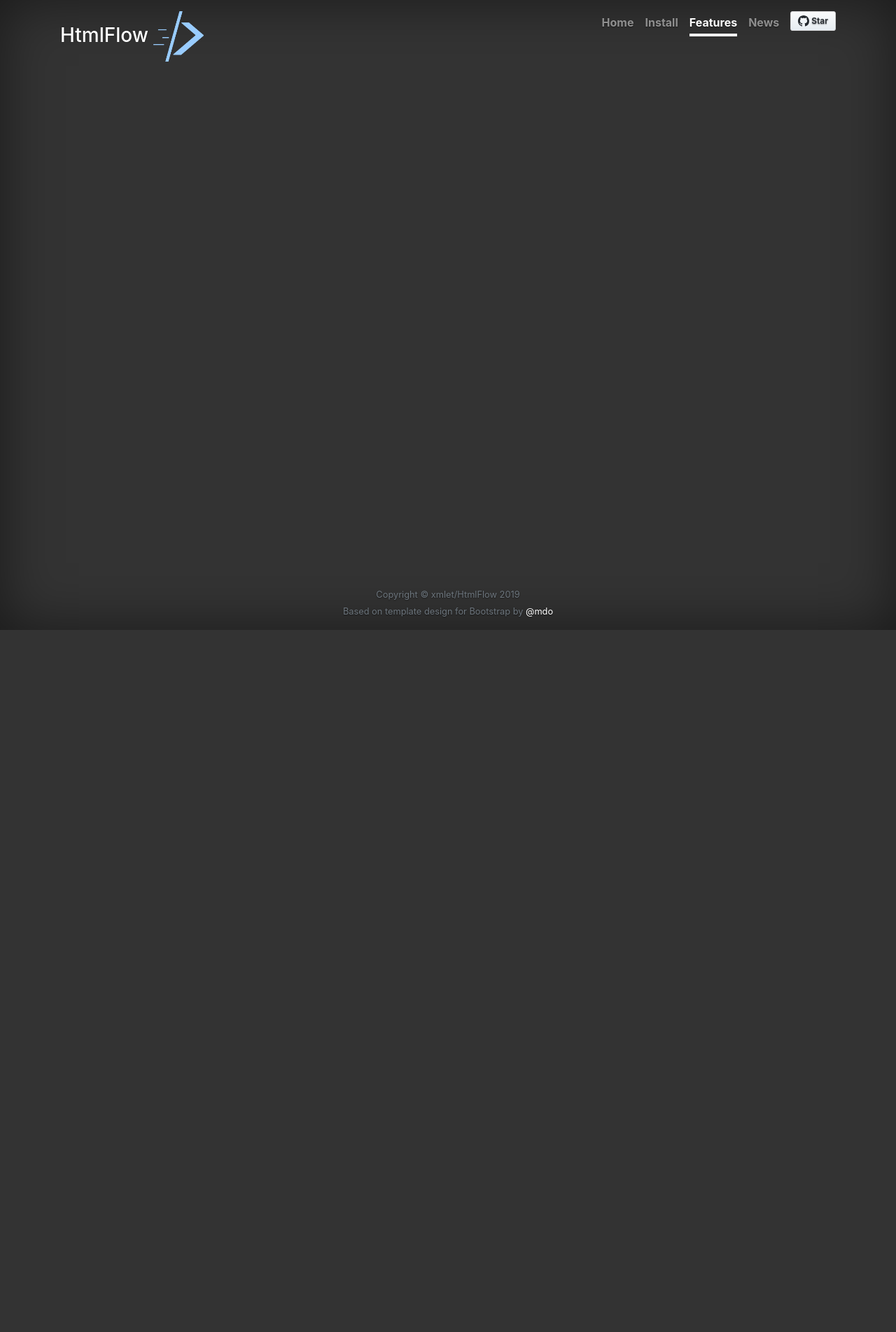
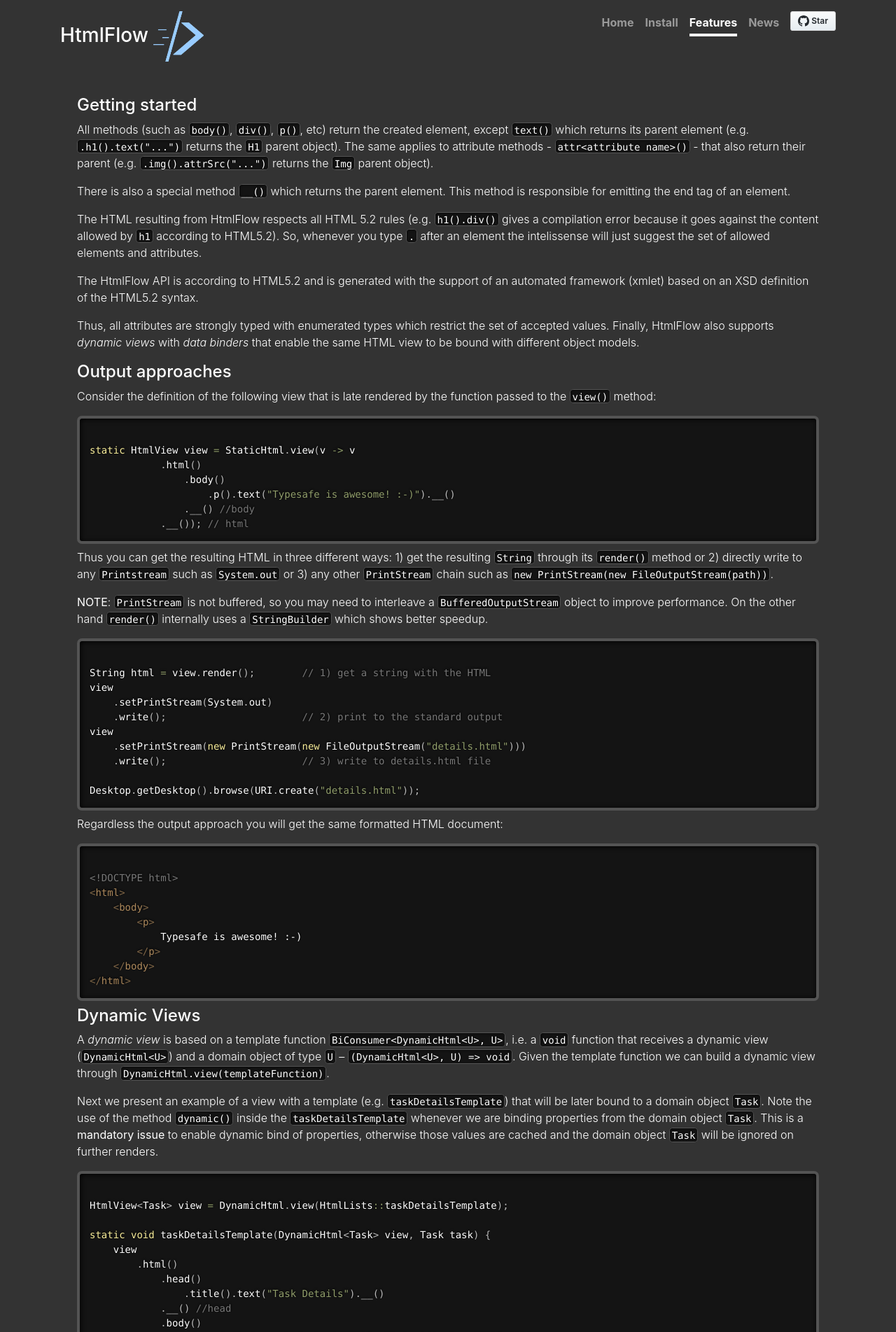
Before and after one commit to xmlet/HtmlFlow, a Jekyll site: the page built from features.md, in a window 1280 px wide. Shown: the top 1903 px of the page at 70% size. Built offline with Jekyll 4.4.1, drawn with Linux system fonts in a browser that asks for light colours; comment, search, counter and statistics services are not loaded; before the commit the page ends 900 px from its top, so only the background shows below that; some of the changed text lies outside the part shown.

Commit message:
Add remaining content

```diff
--- a/_layouts/default.html
+++ b/_layouts/default.html
@@ -6,9 +6,9 @@
 <body>
     <div class="container d-flex w-100 h-100 p-3 mx-auto flex-column">
         {% include nav.html %}
-            <main role="main" class="inner cover">
-                {{ content }}
-            </main>
+        <main role="main" class="inner cover">
+            {{ content }}
+        </main>
         {% include footer.html %}
     </div>
     <script src="{{ site.url }}/js/prism.js"></script>
--- a/css/cover.css
+++ b/css/cover.css
@@ -19,23 +19,24 @@ a:hover {
   border: .05rem solid #fff;
 }
 
+p, .lead{
+  font-size: 1em;
+  font-weight: 300;
+}
+
+.lead a {
+  text-decoration: underline
+}
 
 /*
  * Base structure
  */
 
-html,
 body {
-  height: 100%;
   background-color: #333;
-}
-
-body {
   display: -ms-flexbox;
   display: flex;
   color: #fff;
-  text-shadow: 0 .05rem .1rem rgba(0, 0, 0, .5);
-  box-shadow: inset 0 0 5rem rgba(0, 0, 0, .5);
 }
 
 /*
@@ -83,10 +84,13 @@ body {
  */
 .cover {
   padding: 0 1.5rem;
+  height: 100%;
+
 }
 .cover .btn-lg {
   padding: .75rem 1.25rem;
   font-weight: 700;
+  font-size: 1em
 }
 
 
--- a/features.html
+++ /dev/null
@@ -1,5 +0,0 @@
----
-layout: default
-title: "Features"
-description: "HtmlFlow main features"
----
--- /dev/null
+++ b/features.md
@@ -0,0 +1,194 @@
+---
+layout: default
+title: "Features"
+description: "HtmlFlow main features"
+---
+
+#### Getting started
+
+All methods (such as `body()`, `div()`, `p()`, etc) return the created element,
+except `text()` which returns its parent element (e.g. `.h1().text("...")` returns
+the `H1` parent object).
+The same applies to attribute methods - `attr<attribute name>()` - that also
+return their parent (e.g. `.img().attrSrc("...")` returns the `Img` parent object).
+
+There is also a special method `__()` which returns the parent element.
+This method is responsible for emitting the end tag of an element.
+
+The HTML resulting from HtmlFlow respects all HTML 5.2 rules (e.g. `h1().div()`
+gives a compilation error because it goes against the content
+allowed by `h1` according to HTML5.2). So, whenever you type `.` after an element
+the intelissense will just suggest the set of allowed elements and attributes.
+
+The HtmlFlow API is according to HTML5.2 and is generated with the support
+of an automated framework ([xmlet](https://github.com/xmlet/)) based on an [XSD
+definition of the HTML5.2](https://github.com/xmlet/HtmlApiFaster/blob/master/src/main/resources/html_5_2.xsd)
+syntax.
+
+Thus, all attributes are strongly typed with enumerated types which restrict
+the set of accepted values.
+Finally, HtmlFlow also supports [_dynamic views_](#dynamic-views) with *data binders* that enable
+the same HTML view to be bound with different object models.
+
+#### Output approaches
+
+Consider the definition of the following view that is late rendered by the function
+passed to the `view()` method:
+
+<pre><code class="language-java">
+static HtmlView view = StaticHtml.view(v -> v
+            .html()
+                .body()
+                    .p().text("Typesafe is awesome! :-)").__()
+                .__() //body
+            .__()); // html
+</code></pre>
+
+Thus you can get the resulting HTML in three different ways:
+1) get the resulting `String` through its `render()` method or
+2) directly write to any `Printstream` such as `System.out` or
+3) any other `PrintStream` chain such as `new PrintStream(new FileOutputStream(path))`.
+
+**NOTE**: `PrintStream` is not buffered, so you may need to interleave a `BufferedOutputStream`
+object to improve performance.
+On the other hand `render()` internally uses a `StringBuilder` which shows better speedup.
+
+<pre><code class="language-java">
+String html = view.render();        // 1) get a string with the HTML
+view
+    .setPrintStream(System.out)
+    .write();                       // 2) print to the standard output
+view
+    .setPrintStream(new PrintStream(new FileOutputStream("details.html")))
+    .write();                       // 3) write to details.html file
+
+Desktop.getDesktop().browse(URI.create("details.html"));
+</code></pre>
+
+Regardless the output approach you will get the same formatted HTML document:
+
+<pre><code class="language-markup">
+<!DOCTYPE html>
+&lt;html>
+    &lt;body>
+        &lt;p>
+            Typesafe is awesome! :-)
+        &lt;/p>
+    &lt;/body>
+&lt;/html>
+</code></pre>
+
+#### Dynamic Views
+
+A _dynamic view_ is based on a template function `BiConsumer<DynamicHtml<U>, U>`, i.e.
+a `void` function that receives a dynamic view (`DynamicHtml<U>`) and a domain object of type `U` --
+`(DynamicHtml<U>, U) => void`.
+Given the template function we can build a dynamic view through `DynamicHtml.view(templateFunction)`.
+
+Next we present an example of a view with a template (e.g. `taskDetailsTemplate`) that will be later
+bound to a domain object `Task`.
+Note the use of the method `dynamic()` inside the `taskDetailsTemplate` whenever we are
+binding properties from the domain object `Task`.
+This is a **mandatory issue** to enable dynamic bind of properties, otherwise those values are
+cached and the domain object `Task` will be ignored on further renders.
+
+<pre><code class="language-java">
+HtmlView&lt;Task> view = DynamicHtml.view(HtmlLists::taskDetailsTemplate);
+
+static void taskDetailsTemplate(DynamicHtml&lt;Task> view, Task task) {
+    view
+        .html()
+            .head()
+                .title().text("Task Details").__()
+            .__() //head
+            .body()
+                .dynamic(body -> body.text("Title:").text(task.getTitle()))
+                .br().__()
+                .dynamic(body -> body.text("Description:").text(task.getDescription()))
+                .br().__()
+                .dynamic(body -> body.text("Priority:").text(task.getPriority()))
+            .__() //body
+        .__(); // html
+}
+</code></pre>
+
+Next we present an example binding this same view with different domain objects,
+producing different HTML documents.
+
+<pre><code class="language-java">
+List&lt;Task> tasks = Arrays.asList(
+    new Task(3, "ISEL MPD project", "A Java library for serializing objects in HTML.", Priority.High),
+    new Task(4, "Special dinner", "Moonlight dinner!", Priority.Normal),
+    new Task(5, "US Open Final 2018", "Juan Martin del Potro VS  Novak Djokovic", Priority.High)
+);
+for (Task task: tasks) {
+    Path path = Paths.get("task" + task.getId() + ".html");
+    Files.write(path, view.render(task).getBytes());
+    Desktop.getDesktop().browse(path.toUri());
+}
+</code></pre>
+
+Finally, an example of a dynamic HTML table binding to a list of tasks:
+
+<pre><code class="language-java">
+static void tasksTableTemplate(DynamicHtml&lt;Stream&lt;Task>> view, Stream&lt;Task> tasks) {
+    view
+        .html()
+            .head()
+                .title()
+                    .text("Tasks Table")
+                .__()
+            .__()
+            .body()
+                .table()
+                    .attrClass("table")
+                    .tr()
+                        .th().text("Title").__()
+                        .th().text("Description").__()
+                        .th().text("Priority").__()
+                    .__()
+                    .tbody()
+                        .dynamic(tbody ->
+                            tasks.forEach(task -> tbody
+                                .tr()
+                                    .td().dynamic(td -> td.text(task.getTitle())).__()
+                                    .td().dynamic(td -> td.text(task.getDescription())).__()
+                                    .td().dynamic(td -> td.text(task.getPriority().toString())).__()
+                                .__() // tr
+                            ) // forEach
+                        ) // dynamic
+                    .__() // tbody
+                .__() // table
+            .__() // body
+        .__(); // html
+}
+
+static HtmlView&lt;Stream&lt;Task>> tasksTableView = DynamicHtml.view(HtmlForReadme::tasksTableTemplate);
+
+public class App {
+    public static void main(String [] args)  throws IOException {
+        Stream&lt;Task> tasks = Stream.of(
+            new Task(3, "ISEL MPD project", "A Java library for serializing objects in HTML.", Priority.High),
+            new Task(4, "Special dinner", "Moonlight dinner!", Priority.Normal),
+            new Task(5, "US Open Final 2018", "Juan Martin del Potro VS  Novak Djokovic", Priority.High)
+        );
+
+        Path path = Paths.get("tasksTable.html");
+        Files.write(path, tasksTableView.render(tasks).getBytes());
+        Desktop.getDesktop().browse(path.toUri());
+    }
+}
+</code></pre>
+
+## Partial Views
+
+HtmlFlow also enables the use of partial HTML blocks inside a template function.
+This is useful whenever you want to reuse the same template with different HTML fragments.
+To that end you must create a view with a different kind of template function (i.e.
+[`HtmlTemplate`](src/main/java/htmlflow/HtmlTemplate.java)), which
+receives one more `HtmlView[] partials` argument in addition to the arguments `DynamicHtml<U>`
+and `U`.
+Check out one of our use cases of partial views in the template function
+[`taskListViewWithPartials`](https://github.com/xmlet/HtmlFlow/blob/readme-for-release-3/src/test/java/htmlflow/test/views/HtmlTables.java#L75).
+
+<p>&nbsp;</p>
--- a/news.html
+++ /dev/null
@@ -1,5 +0,0 @@
----
-layout: default
-title: "News"
-description: "Change log and other updates"
----
```
Also changed, not shown: index.html (+32 -3 lines), install.html (+19 -0 lines), news.md (added, +132 -0 lines), 1 other file.
